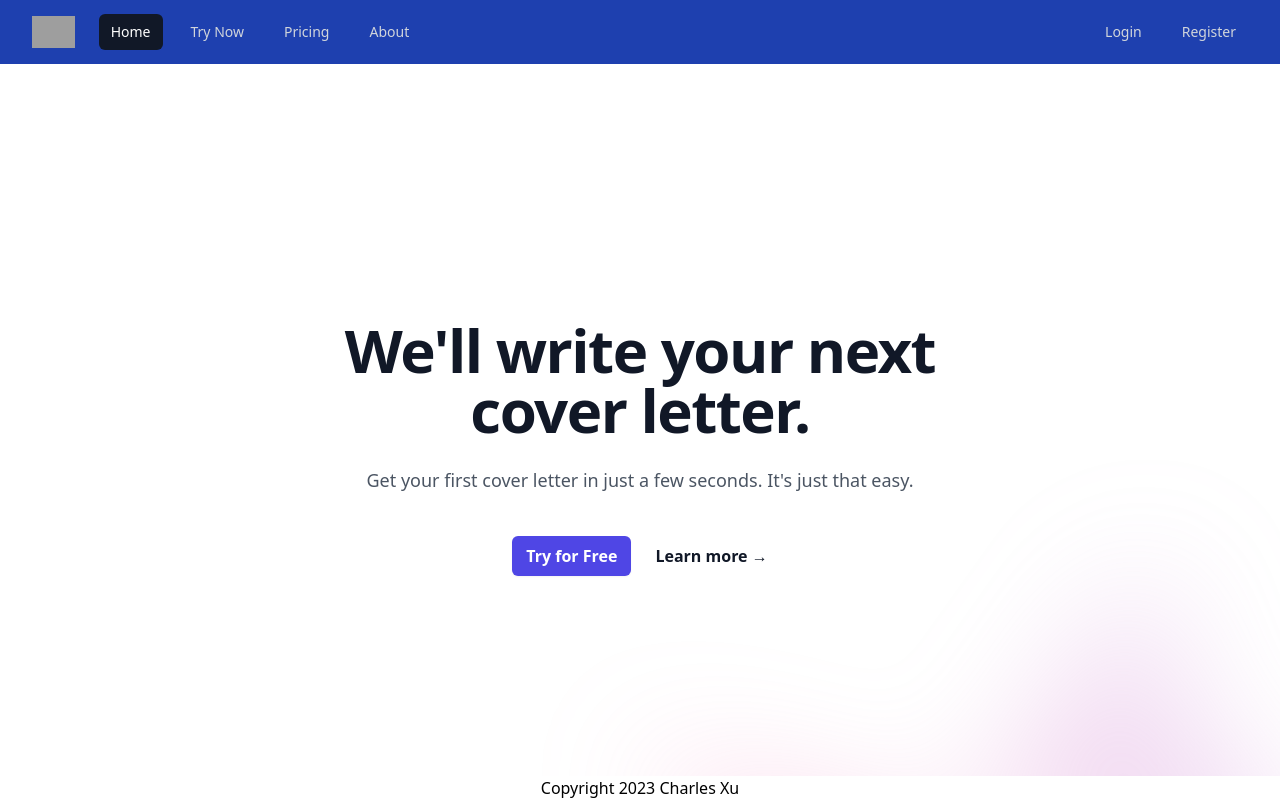
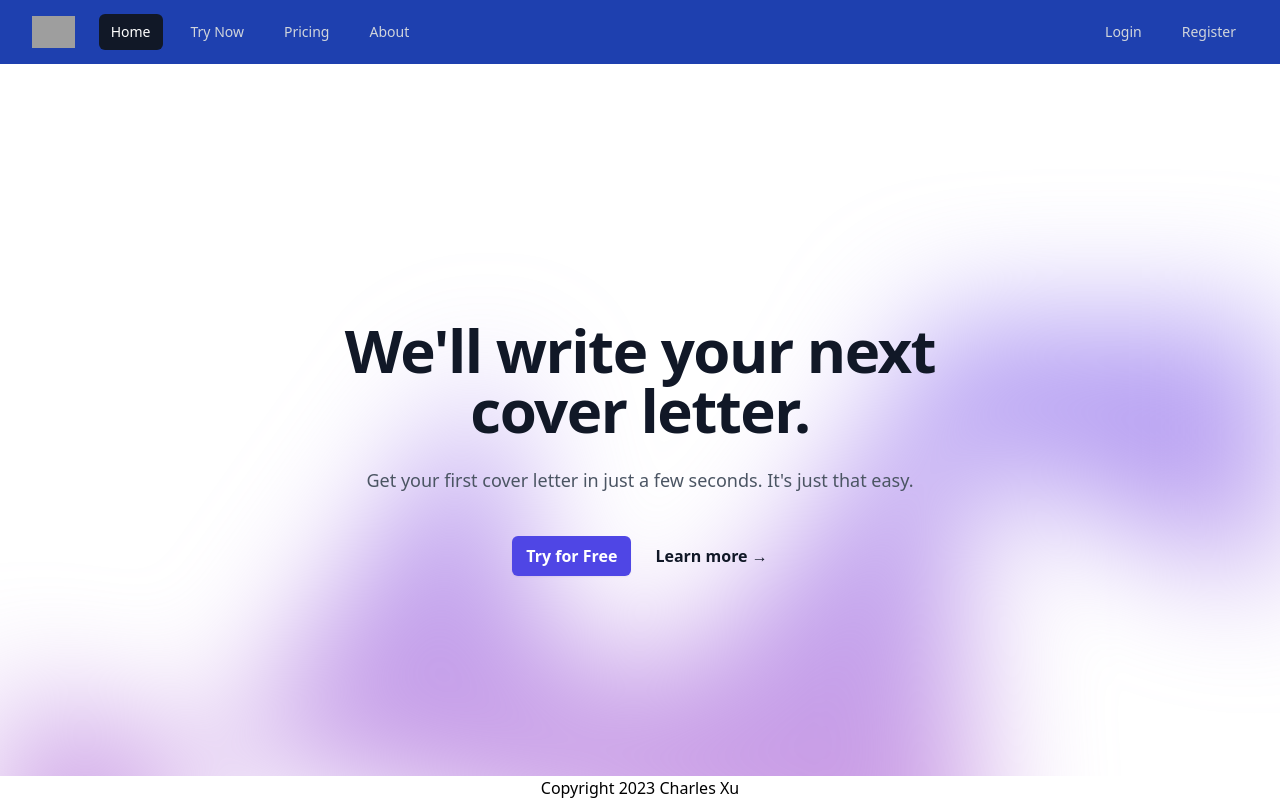
Before and after one commit to charlesxu27/covrd, a Next.js app: page / in a window 1280 px wide. Shown: the top 800 px of the page. Built offline with nearby package versions, Linux system fonts and the light colour scheme; grey boxes are pictures that could not be loaded.

Commit message:
add css changes

```diff
--- a/components/LoginForm.tsx
+++ b/components/LoginForm.tsx
@@ -5,7 +5,7 @@ export default function LoginForm() {
             <div className="flex flex-col items-center min-h-screen pt-6 sm:justify-center sm:pt-0 bg-gray-50">
                 <div>
                     <a href="/">
-                        <h3 className="text-4xl font-bold text-purple-600">
+                        <h3 className="text-4xl font-bold text-blue-600">
                             Login
                         </h3>
                     </a>
--- a/components/RegistrationForm.tsx
+++ b/components/RegistrationForm.tsx
@@ -5,7 +5,7 @@ export default function RegistrationForm() {
             <div className="flex flex-col items-center min-h-screen pt-6 sm:justify-center sm:pt-0 bg-gray-50">
                 <div>
                     <a href="/">
-                        <h3 className="text-4xl font-bold text-purple-600">
+                        <h3 className="text-4xl font-bold text-blue-600">
                             Register
                         </h3>
                     </a>
--- a/pages/index.tsx
+++ b/pages/index.tsx
@@ -45,21 +45,21 @@ const Home: NextPage = () => {
             <div className="absolute inset-x-0 top-[calc(100%-13rem)] -z-10 transform-gpu overflow-hidden blur-3xl sm:top-[calc(100%-30rem)]">
               <svg
                 className="relative left-[calc(50%+3rem)] h-[21.1875rem] max-w-none -translate-x-1/2 sm:left-[calc(50%+36rem)] sm:h-[42.375rem]"
-                viewBox="0 0 1155 678"
+                viewBox="50 200 2000 500"
                 xmlns="http://www.w3.org/2000/svg"
               >
                 <path
                   fill="url(#ecb5b0c9-546c-4772-8c71-4d3f06d544bc)"
-                  fillOpacity=".3"
+                  fillOpacity=".8"
                   d="M317.219 518.975L203.852 678 0 438.341l317.219 80.634 204.172-286.402c1.307 132.337 45.083 346.658 209.733 145.248C936.936 126.058 882.053-94.234 1031.02 41.331c119.18 108.451 130.68 295.337 121.53 375.223L855 299l21.173 362.054-558.954-142.079z"
                 />
                 <defs>
                   <linearGradient
                     id="ecb5b0c9-546c-4772-8c71-4d3f06d544bc"
-                    x1="1155.49"
-                    x2="-78.208"
-                    y1=".177"
-                    y2="474.645"
+                    x1="50.49"
+                    x2="50.208"
+                    y1="50.177"
+                    y2="1260.645"
                     gradientUnits="userSpaceOnUse"
                   >
                     <stop stopColor="#9089FC" />
```
